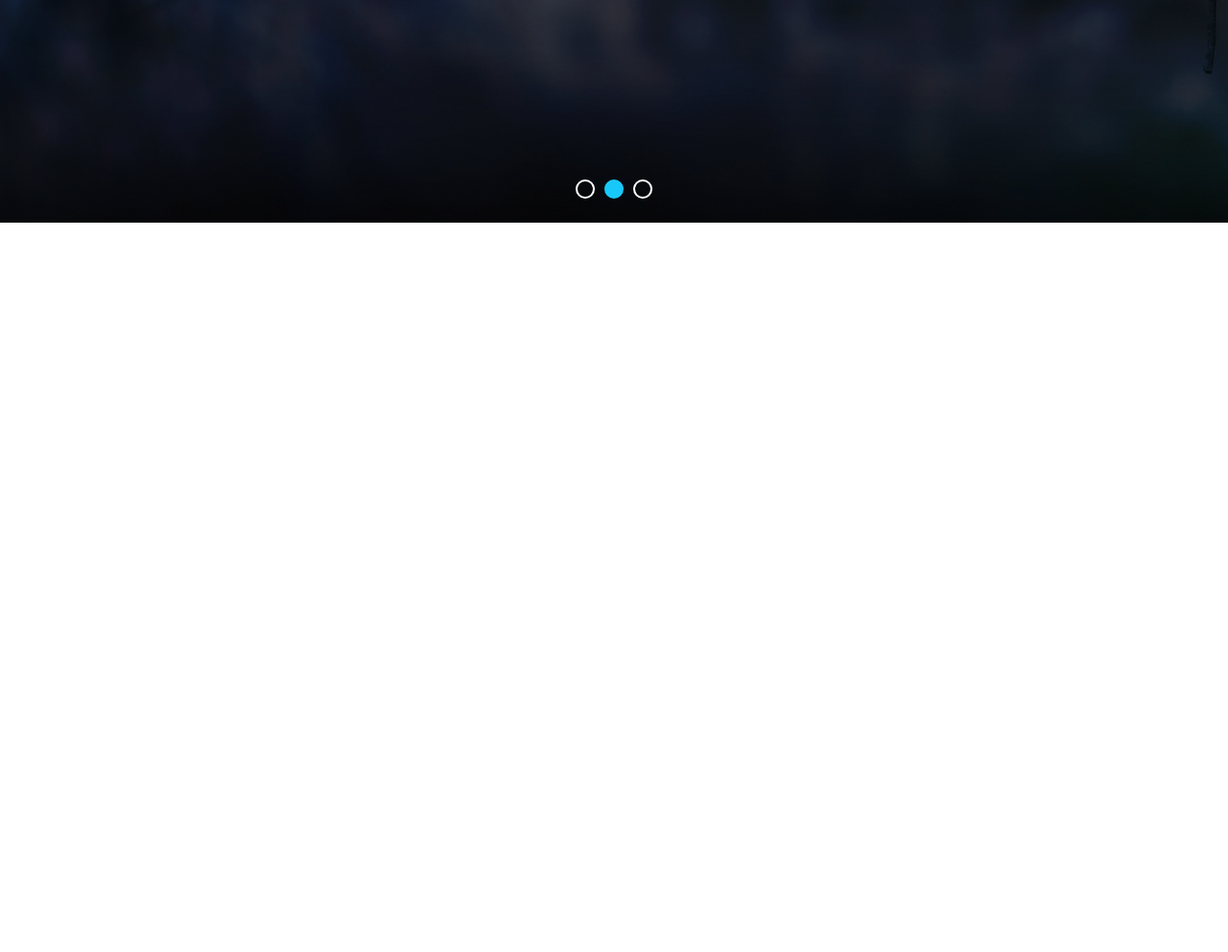
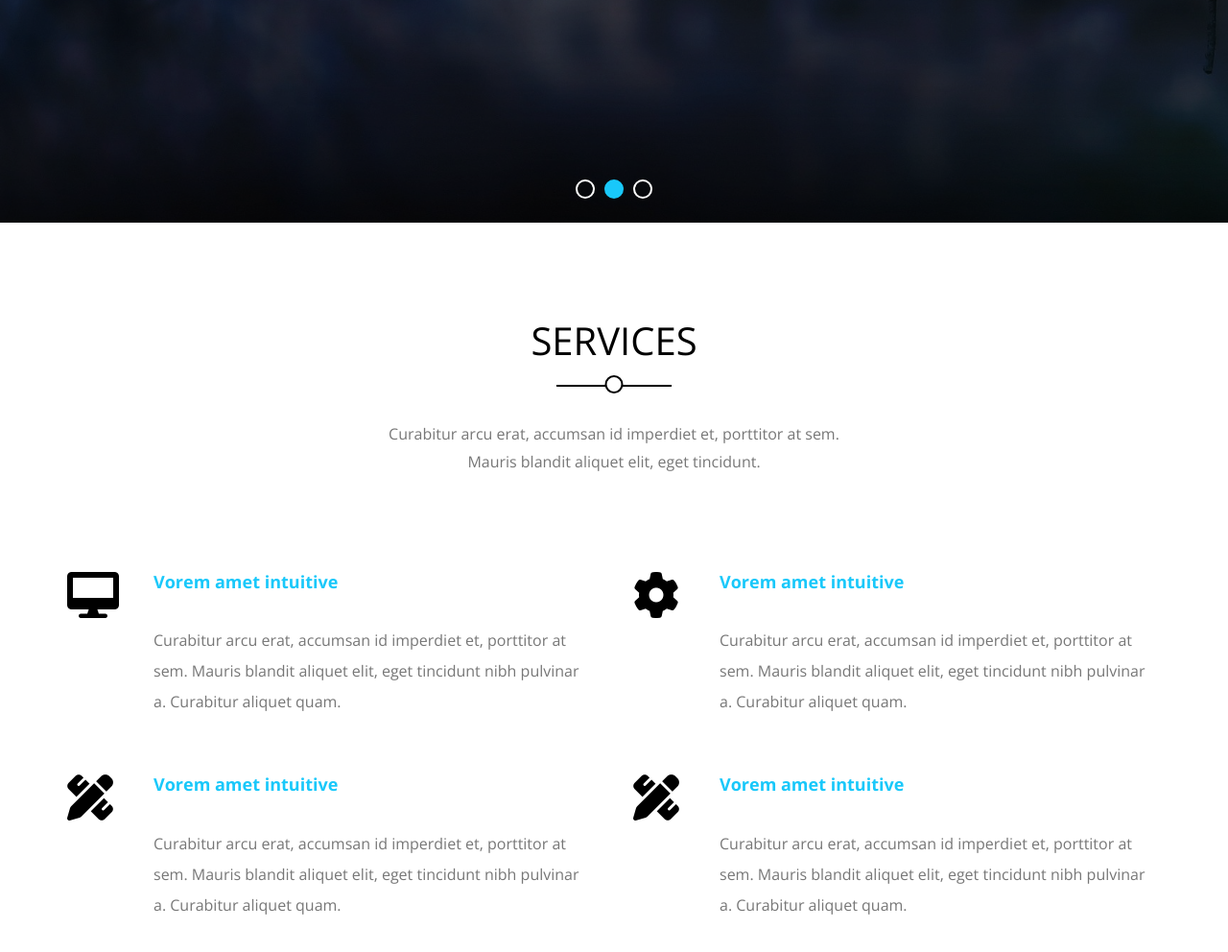
Before and after one commit to EslamFouadDev/kasper-template, a plain HTML site: page intdex.html in a window 1280 px wide. Shown: the part 568-1560 px from the top of the page at 96% size. Before the commit the page ends 800 px from the top, so only its background shows below. Drawn offline with nearby package versions, Linux system fonts and the light colour scheme.

Commit message:
build and style services section

```diff
--- a/css/style.css
+++ b/css/style.css
@@ -11,6 +11,7 @@
 :root {
     --main-color: #19c8fa;
     --transparent-color: rgb(15 116 143 / 70%);
+    --section-padding: 100px
 }
 /* End Variable */
 
@@ -62,6 +63,7 @@ a {
     font-weight: normal;
     margin-bottom: 60px;
     position: relative;
+    text-transform: uppercase;
 }
 
 .main-heading h2::after {
@@ -92,10 +94,11 @@ a {
 }
 
 .main-heading p {
+    max-width: 100%;
     color: #777;
     line-height: 1.8;
     width: 500px;
-    margin: auto;
+    margin: 0 auto 100px;
 }
 /* End Components */
 
@@ -327,3 +330,61 @@ header nav i.response {
     transform: translateY(-50%);
 } */
 /* End Landing */
+
+/* Start Services */
+.services {
+    padding-top: var(--section-padding);
+    padding-bottom: var(--section-padding);
+}
+.services .services-items {
+    display: grid;
+    grid-template-columns: repeat(auto-fill, minmax(400px, 1fr));
+    gap: 60px 40px;
+}
+
+.services .services-items .item {
+    display: flex;
+}
+/*     background: #ffffff;
+    box-shadow: 1px 1px 5px #cbcbcb; */
+
+@media (max-width: 768px) {
+    .services .services-items .item {
+        flex-direction: column;
+        align-items: center;
+        text-align: center;
+        background: #ffffff;
+        box-shadow: 1px 1px 15px #e7e7e7, -1px -1px 15px #e7e7e7;
+        padding: 20px;
+    }
+    .services .services-items {
+        display: block;
+    }
+}
+
+@media (min-width: 769px) and (max-width: 991px) {
+    .services .services-items .item {
+        box-shadow: 1px 1px 15px #e7e7e7, -1px -1px 15px #e7e7e7;
+        padding: 50px;
+    }
+}
+
+.services .services-items .item .service-icon {
+    flex-basis: 90px;
+}
+
+.services .services-items .item .services-content {
+    flex: 1;
+}
+
+.services .services-items .item .services-content h2{
+    color: var(--main-color);
+    margin-bottom: 35px;
+    font-size: 18px;
+}
+
+.services .services-items .item .services-content p {
+    line-height: 2;
+    color: #777;
+}
+/* End Services */
--- a/intdex.html
+++ b/intdex.html
@@ -57,5 +57,53 @@
         </ul>
     </div>
     <!-- End Landing -->
+    <!-- Start Services -->
+    <div class="services">
+        <div class="container">
+            <div class="main-heading">
+                <h2>Services</h2>
+                <p>Curabitur arcu erat, accumsan id imperdiet et, porttitor at sem. Mauris blandit aliquet elit, eget tincidunt.</p>
+            </div>
+            <div class="services-items">
+                <div class="item">
+                    <div class="service-icon">
+                        <i class="fas fa-desktop fa-3x"></i>
+                    </div>
+                    <div class="services-content">
+                        <h2>Vorem amet intuitive</h2>
+                        <p>Curabitur arcu erat, accumsan id imperdiet et, porttitor at sem. Mauris blandit aliquet elit, eget tincidunt nibh pulvinar a. Curabitur aliquet quam.</p>
+                    </div>
+                </div>
+                <div class="item">
+                    <div class="service-icon">
+                        <i class="fas fa-cog fa-3x"></i>
+                    </div>
+                    <div class="services-content">
+                        <h2>Vorem amet intuitive</h2>
+                        <p>Curabitur arcu erat, accumsan id imperdiet et, porttitor at sem. Mauris blandit aliquet elit, eget tincidunt nibh pulvinar a. Curabitur aliquet quam.</p>
+                    </div>
+                </div>
+                <div class="item">
+                    <div class="service-icon">
+                        <i class="fas fa-pencil-ruler fa-3x"></i>
+                    </div>
+                    <div class="services-content">
+                        <h2>Vorem amet intuitive</h2>
+                        <p>Curabitur arcu erat, accumsan id imperdiet et, porttitor at sem. Mauris blandit aliquet elit, eget tincidunt nibh pulvinar a. Curabitur aliquet quam.</p>
+                    </div>
+                </div>
+                <div class="item">
+                    <div class="service-icon">
+                        <i class="fas fa-pencil-ruler fa-3x"></i>
+                    </div>
+                    <div class="services-content">
+                        <h2>Vorem amet intuitive</h2>
+                        <p>Curabitur arcu erat, accumsan id imperdiet et, porttitor at sem. Mauris blandit aliquet elit, eget tincidunt nibh pulvinar a. Curabitur aliquet quam.</p>
+                    </div>
+                </div>
+            </div>
+        </div>
+    </div>
+    <!-- End Services -->
 </body>
 </html>
```
